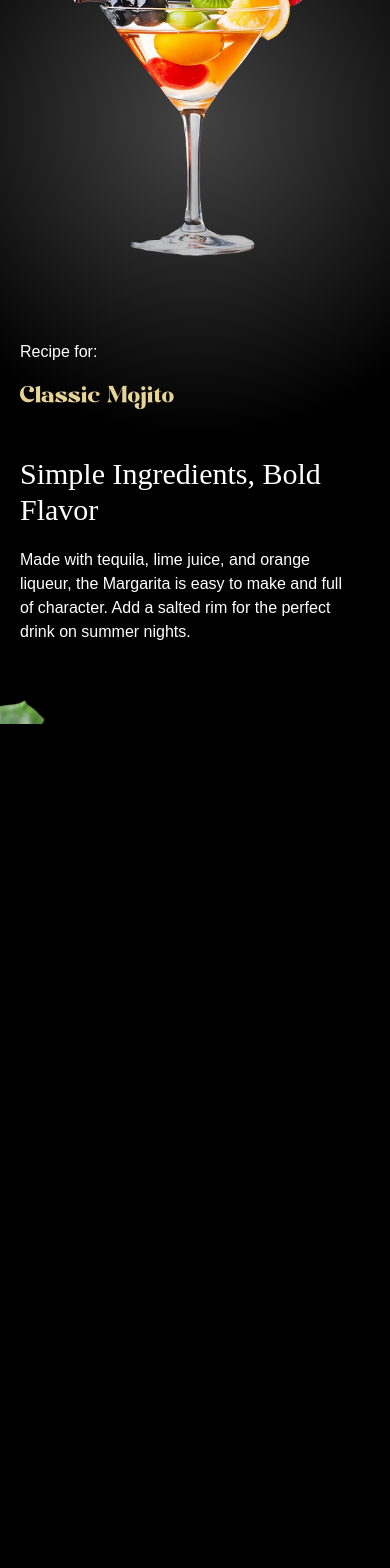
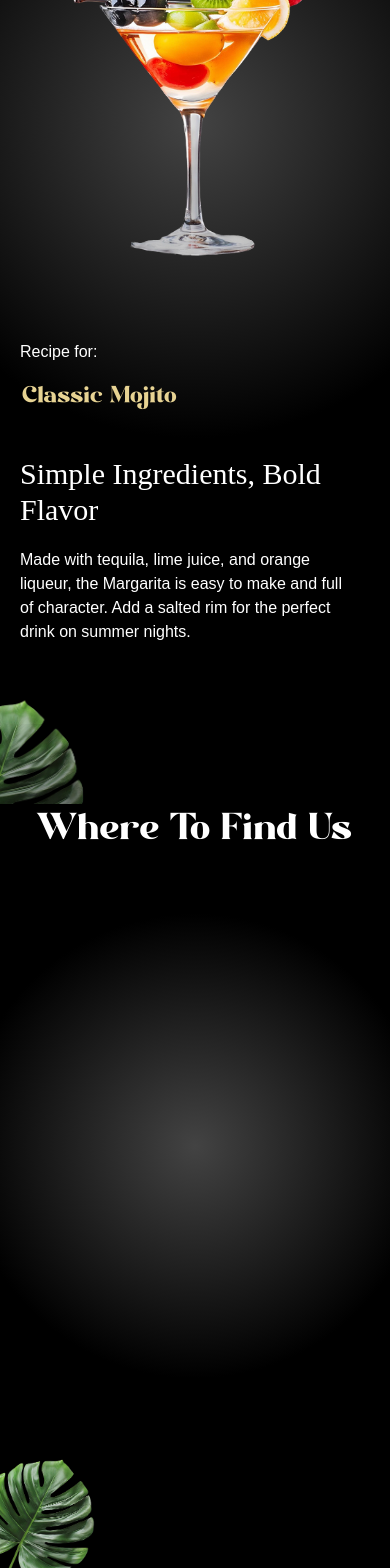
Before and after one commit to Zunoon-Ali/mojito, a React (Vite) app: page / in a window 390 px wide. Shown: the part 6206-7774 px from the top of the page. Before the commit the page ends 6930 px from the top, so only its background shows below. Built offline with nearby package versions, Linux system fonts and the light colour scheme; a web font is replaced by a local one.

Commit message:
footer complete

```diff
--- a/src/App.jsx
+++ b/src/App.jsx
@@ -7,6 +7,7 @@
 import About from "./components/About";
 import Art from "./components/Art";
 import Menus from "./components/Menu";
+import Contact from "./components/Contact"
 
 gsap.registerPlugin(ScrollTrigger);
 
@@ -19,6 +20,7 @@
       <About />
       <Art />
       <Menus />
+      <Contact />
     </main>
   );
 }
--- /dev/null
+++ b/src/components/Contact.jsx
@@ -0,0 +1,73 @@
+import React from 'react'
+import { openingHours, socials } from '../../constant/index'
+import { useGSAP } from '@gsap/react'
+import { SplitText } from 'gsap/all'
+import gsap from 'gsap'
+
+
+const Contact = () => {
+useGSAP(()=>{
+const titleSplit = SplitText.create('#contact h2',{type:'word'})
+
+const timeline = gsap.timeline({
+  scrollTrigger:{
+    trigger:'#contact',
+    start:' top center'
+  },ease:'power1.inOut'
+})
+
+timeline.from(titleSplit.words,{
+  opacity:0,yPercent:100,stagger:0.02
+})
+.from('#contact h3 , #contact p',{
+  opacity:0,yPercent:100,stagger:0.02
+})
+.to('#f-right-leaf',{
+  y:'-50',duration:1,ease:'power1.inOut'
+})
+.to('#f-left-leaf',{
+  y:'-50',duration:1,ease:'power1.inOut'
+},'<')
+
+})
+
+  return (
+   <footer id="contact">
+     <img src="/images/footer-right-leaf.png" alt="leaf right" id='f-right-leaf' />
+      <img src="/images/footer-left-leaf.png" alt="leaf left" id='f-left-leaf' />
+      <div className="content">
+        <h2>Where To Find Us</h2>
+        <div>
+          <h3>Visit Our Bar</h3>
+          <p>H # 324-B , Street No 10 , Liaquatabad , Karachi</p>
+        </div>
+
+        <div>
+          <h3>Contact Us</h3>
+          <p>(3434) 3434-343-5</p>
+          <p>hello@jsmorganCocktail.com</p>
+        </div>
+
+        <div>
+          <h3>Open Every Day</h3>
+          {openingHours.map((time)=>{
+            <p key={time.day}>{time.day} : {time.time}</p>
+          })}
+        </div>
+
+          <div>
+            <h3>Socials</h3>
+            <div className="flex-center gap-5">
+              {socials.map((social)=>{
+                <a key={social.name} href={social.url} target='_blank' rel='popper preferrer' aria-label={social.name}>
+                  <img src={social.icon} />
+                </a>
+              })}
+            </div>
+          </div>
+      </div>
+   </footer>
+  )
+}
+
+export default Contact
--- a/src/index.css
+++ b/src/index.css
@@ -324,7 +324,7 @@
                 @apply space-y-4 lg:translate-y-20;
 
                 #title {
-                    @apply font-modern-negra md:text-6xl text-3xl text-yellow max-w-40;
+                    @apply font-modern-negra md:text-6xl text-3xl text-yellow max-w-40 text-center;
                 }
             }
 
```
